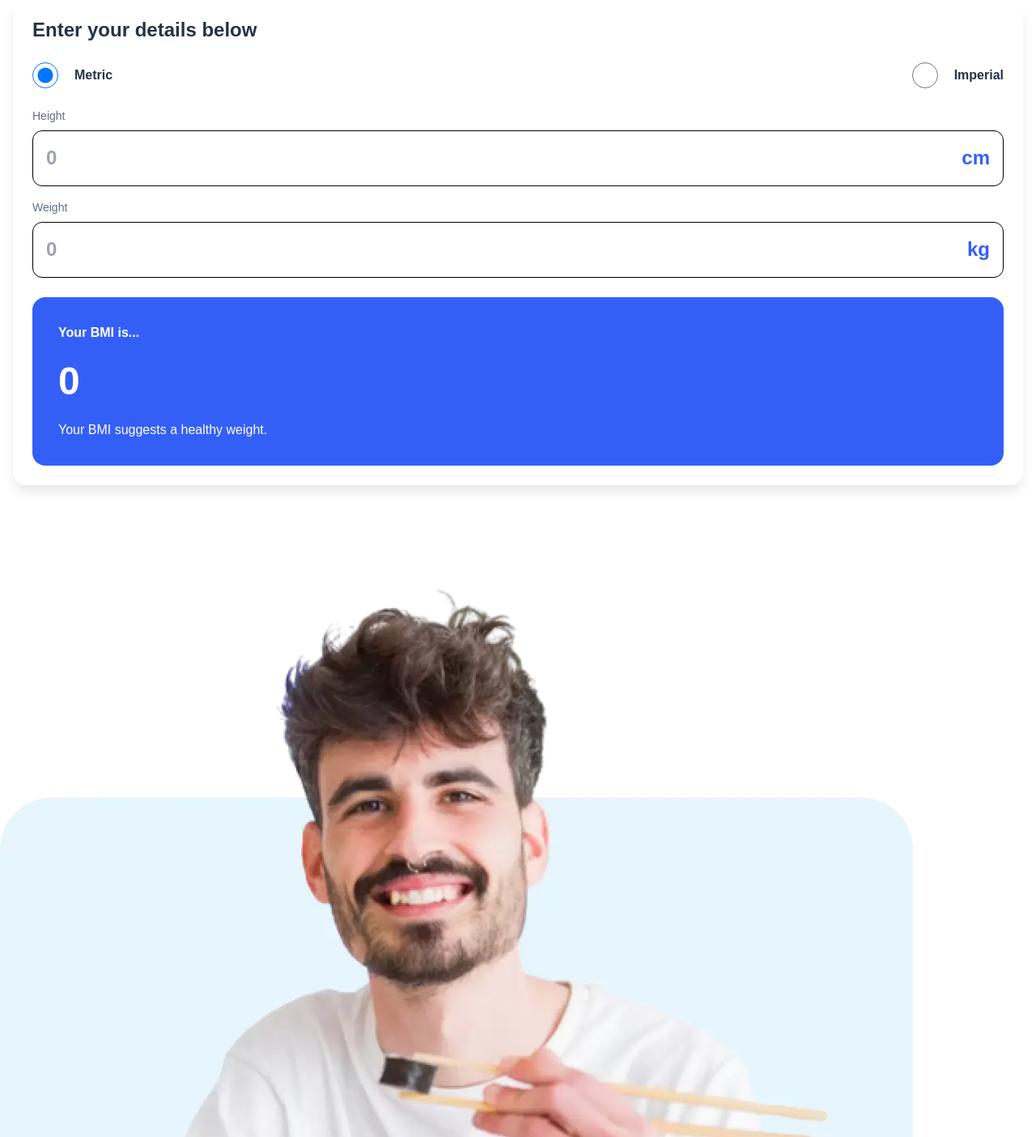
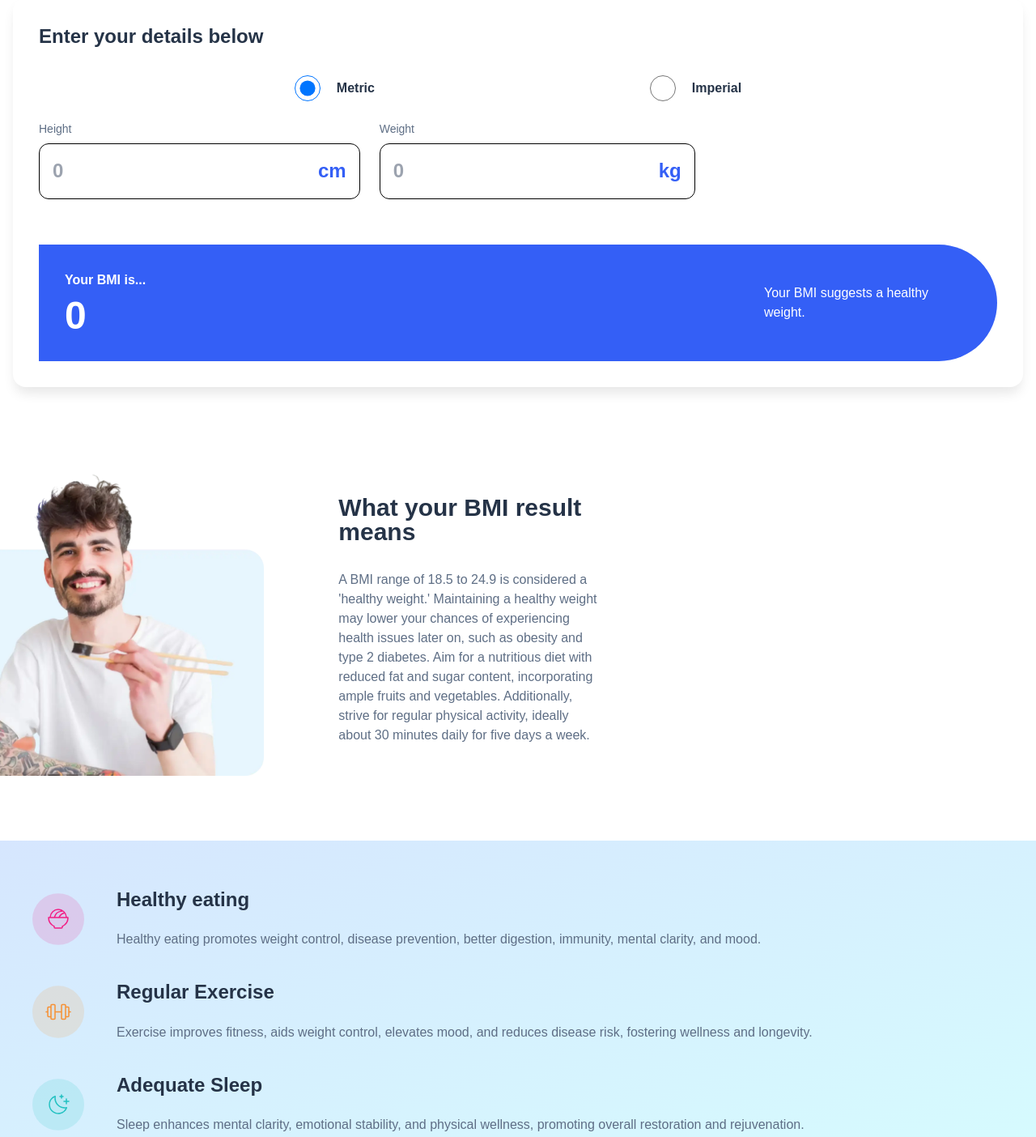
Before and after one commit to MukarramHaq/bmi-calculator, a website: page starter-code/index.html in a window 1280 px wide. Shown: the part 280-1684 px from the top of the page at 81% size. Drawn offline with Linux system fonts and the light colour scheme.

Commit message:
Tablet design done

```diff
--- a/starter-code/index.html
+++ b/starter-code/index.html
@@ -39,11 +39,11 @@
         overall health and well-being.
       </p>
       <!-- Calculator -->
-      <div class="p-6 rounded-2xl bg-white shadow-[0px_10px_15px_-3px_rgba(0,_0,_0,_0.1)]">
-        <h2 class="text-2xl text-gunmetal justify-self-start font-inter-semibold font-semibold mb-6">Enter your details below</h2>
+      <div class="p-6 rounded-2xl bg-white shadow-[0px_10px_15px_-3px_rgba(0,_0,_0,_0.1)] md:p-8">
+        <h2 class="text-2xl text-gunmetal justify-self-start font-inter-semibold font-semibold mb-6 md:mb-8">Enter your details below</h2>
         <form class="flex flex-col gap-6">
 
-          <div class="flex gap-6 justify-between">
+          <div class="flex gap-6 justify-between md:justify-evenly">
             <div class="flex">
               <input id="metric-option" class="mr-5 h-8 w-8" type="radio" name="method" id="metric" checked>
               <label class="font-regular font-bold text-gunmetal text-base leading-normal self-center" for="metric">Metric</label>
@@ -55,8 +55,8 @@
           </div>
 
           <!-- Metric -->
-          <div class="metric">
-            <div class="flex flex-col gap-4">
+          <div class="metric md:mb-8">
+            <div class="flex flex-col gap-4 md:flex-row md:gap-6">
               <div class="flex flex-col">
                 <label class="self-start font-regular font-thin text-sm text-dark-electric-blue mb-2" for="height">Height</label>
                 <div class="flex justify-between px-4 w-full rounded-xl h-17 border-[1px] border-black">
@@ -76,7 +76,7 @@
 
           <!-- Imperial -->
 
-            <div id="imperial" class="hidden flex flex-col gap-4">
+            <div id="imperial" class="hidden flex flex-col gap-4 md:gap-6">
               <div class="flex flex-col">
                 <label class="self-start font-regular font-thin text-sm text-dark-electric-blue mb-2" for="height">Height</label>
                 <div class="flex gap-4">
@@ -106,18 +106,22 @@
             </div>
 
           <!-- Score: Metric -->
-          <div class="metric-table flex flex-col gap-6 p-8 text-left text-white bg-blue rounded-2xl">
-            <p class="font-semibold font-regular text-base">Your BMI is...</p>
+          <div class="metric-table flex flex-col gap-6 p-8 text-left text-white bg-blue rounded-2xl md:rounded-r-full md:flex-row md:justify-between">
+            <div>
+              <p class="font-semibold font-regular text-base md:mb-2">Your BMI is...</p>
               <h3 class="bmi-score-metric font-inter-semibold font-semibold text-5xl">0</h3>
-            <p class="text-base font-regular font-light">Your BMI suggests <span class="weight-category-metric">a healthy weight.</span>
+            </div>
+            <p class="text-base font-regular font-light md:self-center md:w-64">Your BMI suggests <span class="weight-category-metric">a healthy weight.</span>
           </p>
           </div>
 
           <!-- Score: Imperial -->
-          <div class="imperial-table hidden flex-col gap-6 p-8 text-left text-white bg-blue rounded-2xl">
-            <p class="font-semibold font-regular text-base">Your BMI is...</p>
+          <div class="imperial-table hidden flex-col gap-6 p-8 text-left text-white bg-blue rounded-2xl md:rounded-r-full md:mt-8 md:flex-row md:justify-between">
+            <div>
+              <p class="font-semibold font-regular text-base md:mb-2">Your BMI is...</p>
               <h3 class="bmi-score-imperial font-inter-semibold font-semibold text-5xl">0</h3>
-            <p class="text-base font-regular font-light">Your BMI suggests <span class="weight-category-imperial">a healthy weight.</span>
+            </div>
+            <p class="text-base font-regular font-light md:self-center md:w-64">Your BMI suggests <span class="weight-category-imperial">a healthy weight.</span>
             </p>
           </div>
         </form>
@@ -126,10 +130,10 @@
     <main class="mb-24">
       <!-- BMI Result Meaning -->
       <section class="mb-20">
-        <div>
-          <img class="mb-12 z-50" src="./assets/images/image-man-eating.webp" alt="man eating healthy sushi">
-          <div class="px-4">
-            <h2 class="font-inter-semibold font-medium text-3xl text-gunmetal leading-none mb-8">What your BMI result means</h2>
+        <div class="md:max-w-[760px] md:flex md:gap-3">
+          <img class="mb-12 z-50 md:h-96 md:m-0 md:self-start md:relative md:-left-20" src="./assets/images/image-man-eating.webp" alt="man eating healthy sushi">
+          <div class="px-4 md:max-w-80 md:p-0 md:flex md:flex-col md:justify-center">
+            <h2 class="font-inter-semibold font-medium text-3xl text-gunmetal leading-none mb-8 md:font-bold">What your BMI result means</h2>
             <p class="font-regular font-thin text-base text-dark-electric-blue leading-6">
               A BMI range of 18.5 to 24.9 is considered a 'healthy weight.' Maintaining a
               healthy weight may lower your chances of experiencing health issues later on,
@@ -142,35 +146,41 @@
         </div>
       </section>
 
-      <section class="bg-black bg-gradient-to-br from-[#D6E6FE] to-[#D6FCFE] py-14 px-4 mb-16">
-        <div class="mb-10">
-          <img class="mb-8" src="./assets/images/icon-eating.svg" alt="icon of eating healthy">
-          <h2 class="mb-6 text-2xl text-gunmetal font-inter-semibold font-medium leading-[1.1]">Healthy eating</h2>
+      <section class="bg-black bg-gradient-to-br from-[#D6E6FE] to-[#D6FCFE] py-14 px-4 mb-16 md:px-10 md:py-[60px]">
+        <div class="md:flex gap-10 md:mb-10">
+          <img class="mb-8 md:m-0" src="./assets/images/icon-eating.svg" alt="icon of eating healthy">
+          <div class="mb-10 md:m-0">
+            <h2 class="mb-6 text-2xl text-gunmetal font-inter-semibold font-medium leading-[1.1] md:font-bold">Healthy eating</h2>
             <p class="text-base text-dark-electric-blue font-regular font-light leading-normal pr-4">
               Healthy eating promotes weight control, disease prevention, better digestion,
               immunity, mental clarity, and mood.
             </p>
           </div>
-        <div class="mb-10">
-          <img class="mb-8" src="./assets/images/icon-exercise.svg" alt="icon of exercise">
-          <h2 class="mb-6 text-2xl text-gunmetal font-inter-semibold font-medium leading-[1.1]">Healthy eating</h2>
+        </div>
+        <div class="mb-10 md:flex md:gap-10">
+          <img class="mb-8 md:m-0" src="./assets/images/icon-exercise.svg" alt="icon of exercise">
+          <div class="md:self-center">
+            <h2 class="mb-6 text-2xl text-gunmetal font-inter-semibold font-medium leading-[1.1] md:font-bold">Regular Exercise</h2>
             <p class="text-base text-dark-electric-blue font-regular font-light leading-normal pr-6">
               Exercise improves fitness, aids weight control, elevates mood, and reduces disease
               risk, fostering wellness and longevity.
             </p>
           </div>
+        </div>
+        <div class="mb-10 md:m-0 md:flex md:gap-10">
+          <img class="mb-8 md:m-0" src="./assets/images/icon-sleep.svg" alt="icon of sleep">
           <div>
-          <img class="mb-8" src="./assets/images/icon-sleep.svg" alt="icon of sleep">
-          <h2 class="mb-6 text-2xl text-gunmetal font-inter-semibold font-medium leading-[1.1]">Adequate Sleep</h2>
+            <h2 class="mb-6 text-2xl text-gunmetal font-inter-semibold font-medium leading-[1.1] md:font-bold">Adequate Sleep</h2>
             <p class="text-base text-dark-electric-blue font-regular font-light leading-normal pr-4">
               Sleep enhances mental clarity, emotional stability, and physical wellness, promoting
               overall restoration and rejuvenation.
             </p>
           </div>
+        </div>
       </section>
 
-      <section class="grid grid-col-1 px-4 gap-4">
-        <div class="mb-14">
+      <section class="flex flex-col px-4 gap-4">
+        <div class="mb-14 md:max-w-[686px] self-center">
           <h2 class="font-inter-semibold font-medium text-3xl text-gunmetal leading-none mb-8 text-center">Limitations of BMI</h2>
           <p class="font-regular font-thin text-base text-dark-electric-blue leading-6 text-center">
             Although BMI is often a practical indicator of healthy weight, it is not suited for
@@ -178,6 +188,7 @@
             certain cases, the measurement may not be beneficial to use.
           </p>
         </div>
+        <div class="grid grid-col-1 gap-6 md:grid-cols-2 md:gap-6">
           <div class="flex flex-col gap-4 p-6 rounded-2xl shadow-[12px_6px_28px_15px_rgba(0,_0,_0,_0.1)]">
             <div class="flex gap-4">
               <img src="./assets/images/icon-gender.svg" alt="icon of gender">
@@ -219,7 +230,7 @@
               and child.
             </p>
           </div>
-        <div class="flex flex-col gap-4 p-6 rounded-2xl shadow-[12px_6px_28px_15px_rgba(0,_0,_0,_0.1)]">
+          <div class="flex flex-col gap-4 p-6 rounded-2xl shadow-[12px_6px_28px_15px_rgba(0,_0,_0,_0.1)] md:col-start-1 md:col-end-3 md:w-1/2 md:justify-self-center">
             <div class="flex gap-4">
               <img src="./assets/images/icon-race.svg" alt="icon of gender">
               <h3 class="self-center font-regular font-semibold text-gunmetal text-xl leading-normal">Race</h3>
@@ -230,6 +241,7 @@
               GP or practice nurse.
             </p>
           </div>
+        </div>
       </section>
 
     </main>
--- a/starter-code/input.css
+++ b/starter-code/input.css
@@ -12,3 +12,9 @@
         src: url('../starter-code/assets/fonts/static/Inter-SemiBold.ttf') format(ttf);
     }
 }
+
+/* .test-span{
+    grid-column: 1 / 3;
+    justify-self: center;
+    width: 50%;
+} */
```
Also changed, not shown: starter-code/output.css. Lines whose indentation alone changed are shown as unchanged.
